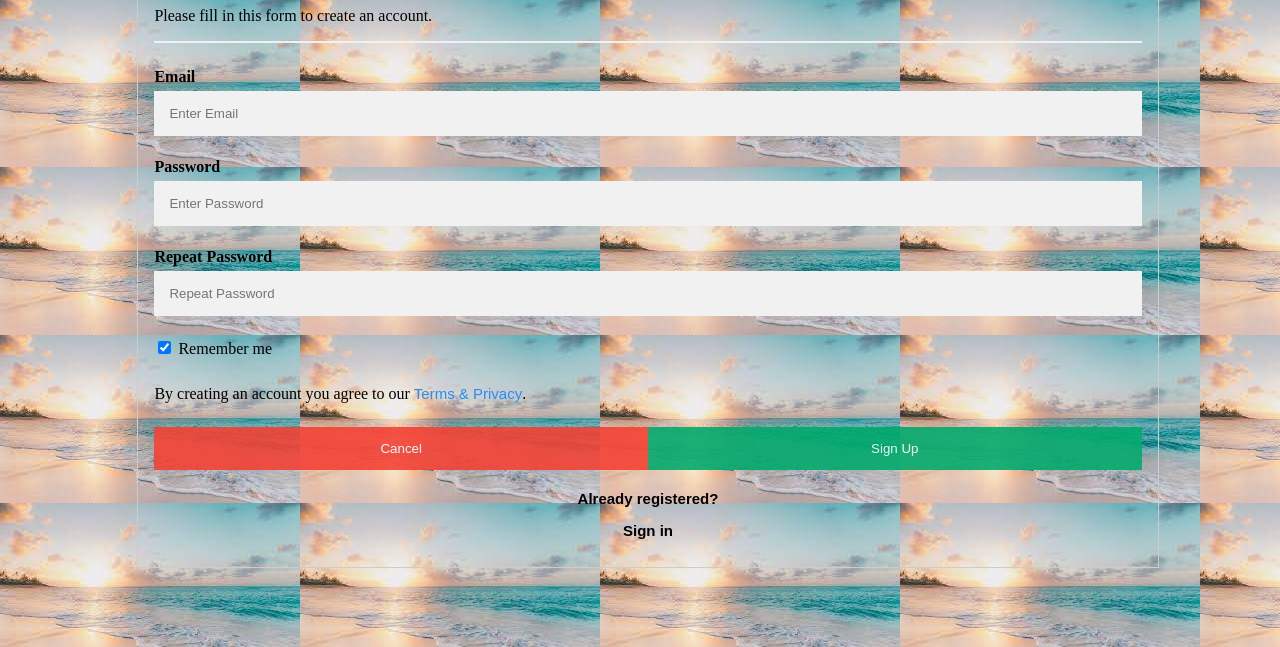
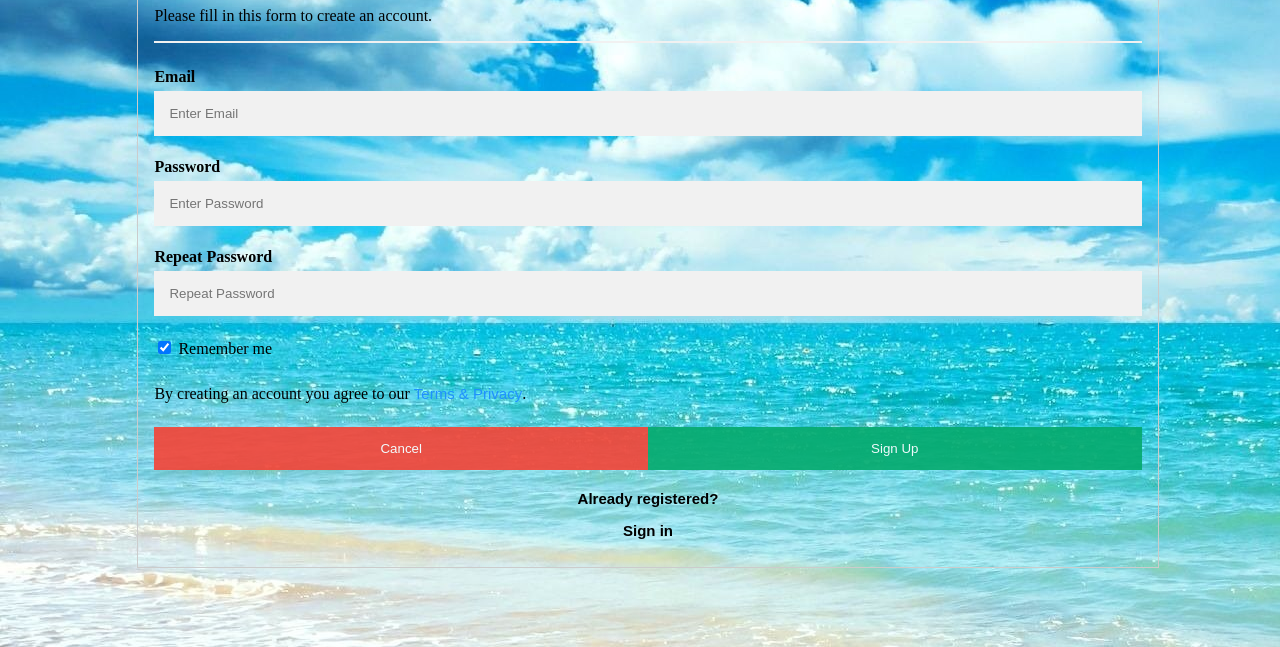
Before and after one commit to Expolearn/sinugo-login-form, a plain HTML site: page signup.html in a window 1280 px wide. Shown: the part 169-816 px from the top of the page. Drawn offline with Linux system fonts and the light colour scheme.

Commit message:
added background picture
added images folder and added background picture

```diff
--- a/signup.html
+++ b/signup.html
@@ -16,7 +16,7 @@
     justify-content: center;
     align-items: center;
     background: -webkit-linear-gradient(left, #7579ff, #b224ef);
-     background-image: url(ocean.jpg);
+     background-image: url(images/high.jpg);
     background-position: cover;
 }
 
--- a/style.css
+++ b/style.css
@@ -5,7 +5,7 @@ body{
     justify-content: center;
     align-items: center;
     background: -webkit-linear-gradient(left, #7579ff, #b224ef);
-    background-image: url(ocean.jpg);
+    background-image: url(images/high.jpg);
     background-position: cover;
 }
 
```
Also changed, not shown: images/high.jpg (added).
